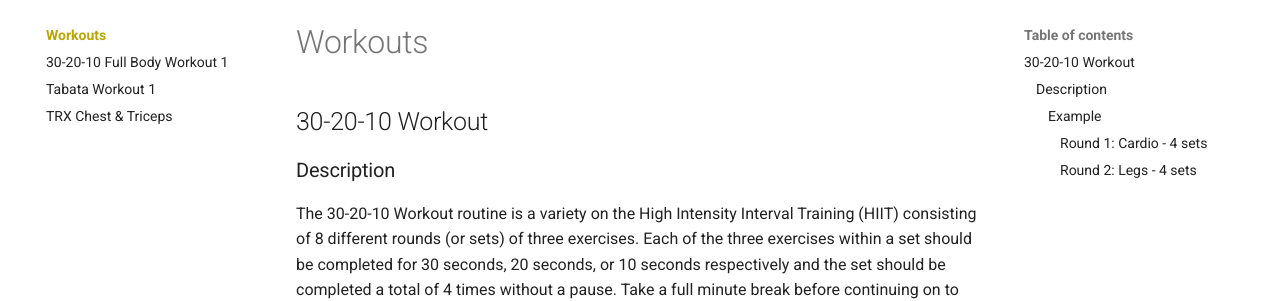
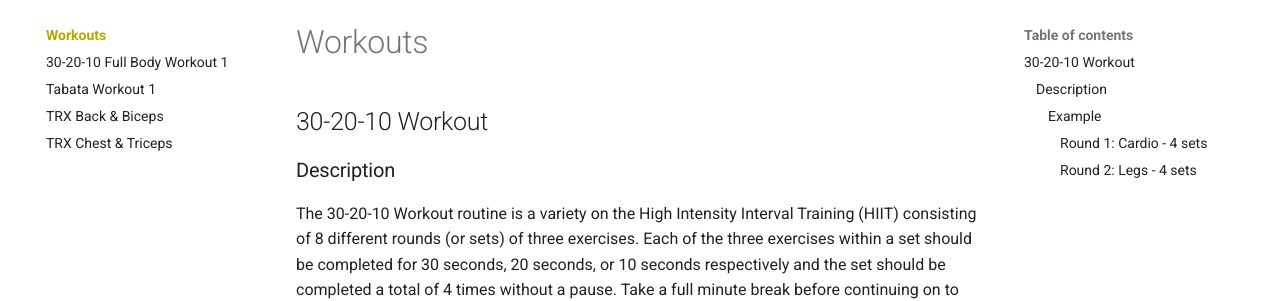
Before and after one commit to gooseberry/training, an MkDocs documentation site: the page built from docs/workouts/index.md, in a window 1280 px wide. Shown: the part 124-425 px from the top of the page. Built offline with MkDocs 1.6.1 and Material for MkDocs 9.7.7, drawn with Linux system fonts in a browser that asks for light colours; comment, search, counter and statistics services are not loaded.

Commit message:
added back

```diff
--- a/mkdocs.yml
+++ b/mkdocs.yml
@@ -117,6 +117,7 @@ nav:
         - workouts/index.md
         - 30-20-10 Full Body Workout 1: workouts/30-20-10-full-body-1.md
         - Tabata Workout 1: workouts/tabata-1.md
+        - TRX Back & Biceps: "workouts/trx-back-bicep.md"
         - TRX Chest & Triceps: "workouts/trx-chest-tricep.md"
     - Exercises:
         - exercises/index.md
```
